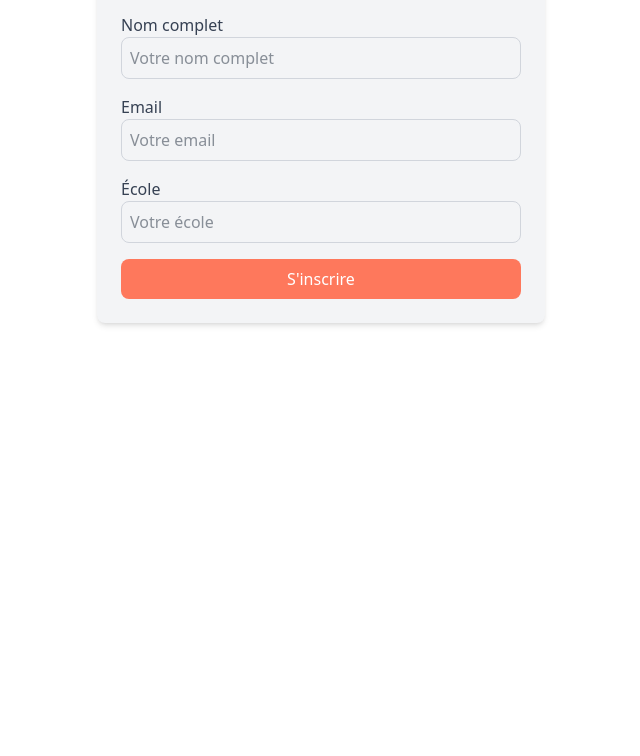
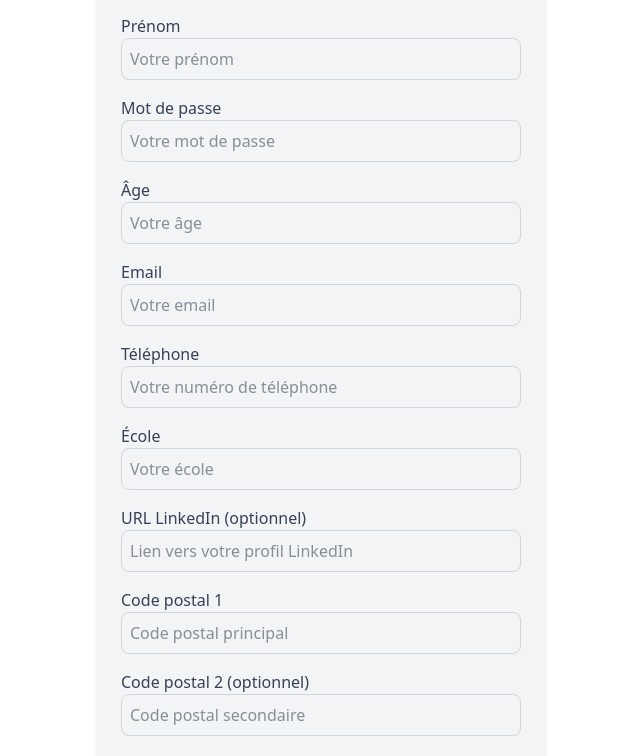
Before and after one commit to titoumess/Project_salestraction, a React (Vite) app in the folder frontend/: page /signup-etudiant in a window 1280 px wide. Shown: the part 268-1024 px from the top of the page, without its empty margins (319-959 px from the left). Before the commit the page ends 800 px from the top, so only its background shows below. Built offline with nearby package versions, Linux system fonts and the light colour scheme.

Commit message:
formulaire étudiant

```diff
--- a/frontend/src/SignupEtudiant.jsx
+++ b/frontend/src/SignupEtudiant.jsx
@@ -30,7 +30,7 @@ function SignupEtudiant() {
       </div>
 
       {/* Contenu principal */}
-      <div className="flex flex-1 items-center justify-center">
+      <div className="flex flex-1 items-center justify-center mt-32">
         <form
           onSubmit={handleSubmit}
           className="bg-gray-100 p-6 rounded-lg shadow-md w-4/5 max-w-md"
@@ -38,15 +38,52 @@ function SignupEtudiant() {
           <h1 className="text-2xl font-bold mb-4 text-center text-[var(--color-accent)]">
             Inscription Étudiant
           </h1>
+
+          {/* Nom */}
           <div className="mb-4">
-            <label className="block text-gray-700">Nom complet</label>
+            <label className="block text-gray-700">Nom</label>
             <input
               type="text"
               className="w-full border border-gray-300 rounded-lg p-2"
-              placeholder="Votre nom complet"
+              placeholder="Votre nom"
               required
             />
           </div>
+
+          {/* Prénom */}
+          <div className="mb-4">
+            <label className="block text-gray-700">Prénom</label>
+            <input
+              type="text"
+              className="w-full border border-gray-300 rounded-lg p-2"
+              placeholder="Votre prénom"
+              required
+            />
+          </div>
+
+          {/* Mot de passe */}
+          <div className="mb-4">
+            <label className="block text-gray-700">Mot de passe</label>
+            <input
+              type="password"
+              className="w-full border border-gray-300 rounded-lg p-2"
+              placeholder="Votre mot de passe"
+              required
+            />
+          </div>
+
+          {/* Âge */}
+          <div className="mb-4">
+            <label className="block text-gray-700">Âge</label>
+            <input
+              type="number"
+              className="w-full border border-gray-300 rounded-lg p-2"
+              placeholder="Votre âge"
+              required
+            />
+          </div>
+
+          {/* Email */}
           <div className="mb-4">
             <label className="block text-gray-700">Email</label>
             <input
@@ -56,6 +93,19 @@ function SignupEtudiant() {
               required
             />
           </div>
+
+          {/* Téléphone */}
+          <div className="mb-4">
+            <label className="block text-gray-700">Téléphone</label>
+            <input
+              type="tel"
+              className="w-full border border-gray-300 rounded-lg p-2"
+              placeholder="Votre numéro de téléphone"
+              required
+            />
+          </div>
+
+          {/* École */}
           <div className="mb-4">
             <label className="block text-gray-700">École</label>
             <input
@@ -65,6 +115,49 @@ function SignupEtudiant() {
               required
             />
           </div>
+
+          {/* URL LinkedIn (optionnel) */}
+          <div className="mb-4">
+            <label className="block text-gray-700">URL LinkedIn (optionnel)</label>
+            <input
+              type="url"
+              className="w-full border border-gray-300 rounded-lg p-2"
+              placeholder="Lien vers votre profil LinkedIn"
+            />
+          </div>
+
+          {/* Code postal 1 */}
+          <div className="mb-4">
+            <label className="block text-gray-700">Code postal 1</label>
+            <input
+              type="text"
+              className="w-full border border-gray-300 rounded-lg p-2"
+              placeholder="Code postal principal"
+              required
+            />
+          </div>
+
+          {/* Code postal 2 (optionnel) */}
+          <div className="mb-4">
+            <label className="block text-gray-700">Code postal 2 (optionnel)</label>
+            <input
+              type="text"
+              className="w-full border border-gray-300 rounded-lg p-2"
+              placeholder="Code postal secondaire"
+            />
+          </div>
+
+          {/* Commentaire (optionnel) */}
+          <div className="mb-4">
+            <label className="block text-gray-700">Commentaire (optionnel)</label>
+            <textarea
+              className="w-full border border-gray-300 rounded-lg p-2"
+              placeholder="Ajoutez un commentaire"
+              rows="3"
+            ></textarea>
+          </div>
+
+          {/* Bouton S'inscrire */}
           <button
             type="submit"
             className="w-full bg-[var(--color-accent)] text-white py-2 rounded-lg hover:bg-[var(--color-accent-dark)] transition-all"
```
